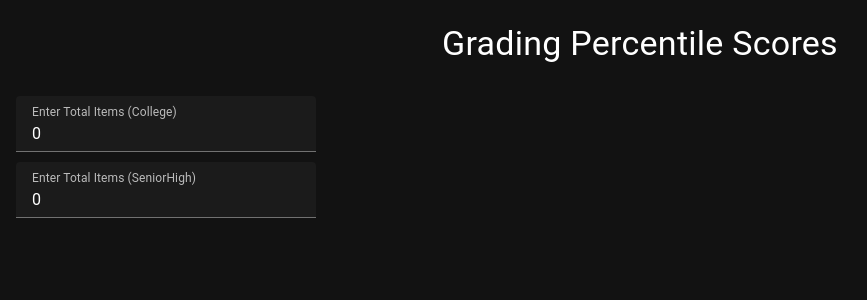
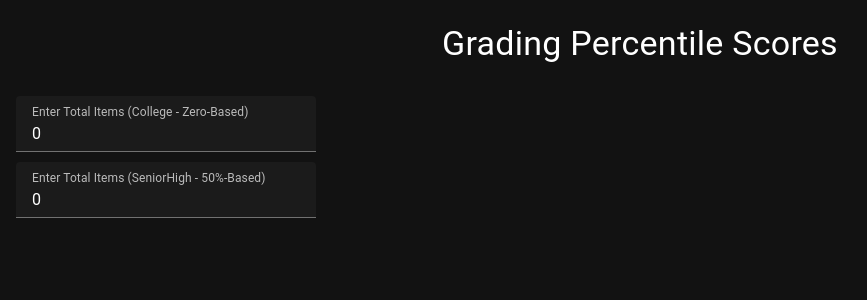
Before and after one commit to m1ch93l/grading-percentile-scores, a Vue app: page / in a window 1280 px wide. Shown: the top 300 px of the page, without its empty margins (0-867 px from the left). Built offline with nearby package versions, Linux system fonts and the light colour scheme.

Commit message:
add details

```diff
--- a/src/components/Counter.vue
+++ b/src/components/Counter.vue
@@ -1,24 +1,31 @@
 <template>
   <div class="text-center">
-      <v-text-field class="align-items-center" width="300" v-model.number="inputNumber" label="Enter Total Items (College)"
-        @input="updateCounter" />
+    <v-text-field
+      class="align-items-center"
+      width="300"
+      v-model.number="inputNumber"
+      label="Enter Total Items (College - Zero-Based)"
+      @input="updateCounter"
+    />
   </div>
   <v-row>
     <v-col sm="6" md="4" lg="1" v-for="n in counter" :key="n">
       <v-card>
-          <v-card-body>{{ n }} - {{ Math.round(((n - 0)) * 100) / inputNumber }}%</v-card-body>
+        <v-card-body
+          >{{ n }} - {{ Math.round((n - 0) * 100) / inputNumber }}%</v-card-body
+        >
       </v-card>
     </v-col>
   </v-row>
 </template>
 
 <script setup>
-import { ref } from 'vue'
+import { ref } from "vue";
 
-const counter = ref(0)
-const inputNumber = ref(0)
+const counter = ref(0);
+const inputNumber = ref(0);
 
 function updateCounter() {
-  counter.value = inputNumber.value
+  counter.value = inputNumber.value;
 }
 </script>
--- a/src/components/CounterSH.vue
+++ b/src/components/CounterSH.vue
@@ -1,24 +1,32 @@
 <template>
   <div class="text-center mt-3">
-      <v-text-field class="align-items-center" width="300" v-model.number="inputNumber" label="Enter Total Items (SeniorHigh)"
-        @input="updateCounter" />
+    <v-text-field
+      class="align-items-center"
+      width="300"
+      v-model.number="inputNumber"
+      label="Enter Total Items (SeniorHigh - 50%-Based)"
+      @input="updateCounter"
+    />
   </div>
   <v-row>
     <v-col sm="6" md="4" lg="1" v-for="n in counter" :key="n">
       <v-card>
-          <v-card-body>{{ n }} - {{ Math.round(((n - 0)) / inputNumber * 50 + 50) }}%</v-card-body>
+        <v-card-body
+          >{{ n }} -
+          {{ Math.round(((n - 0) / inputNumber) * 50 + 50) }}%</v-card-body
+        >
       </v-card>
     </v-col>
   </v-row>
 </template>
 
 <script setup>
-import { ref } from 'vue'
+import { ref } from "vue";
 
-const counter = ref(0)
-const inputNumber = ref(0)
+const counter = ref(0);
+const inputNumber = ref(0);
 
 function updateCounter() {
-  counter.value = inputNumber.value
+  counter.value = inputNumber.value;
 }
 </script>
```
Lines whose indentation alone changed are shown as unchanged.
